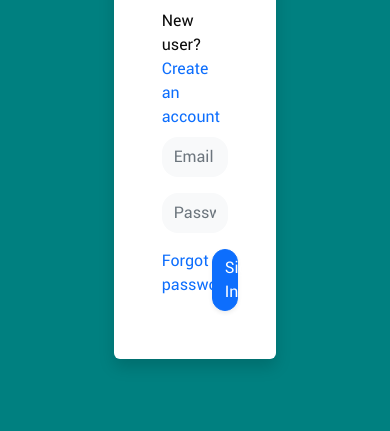
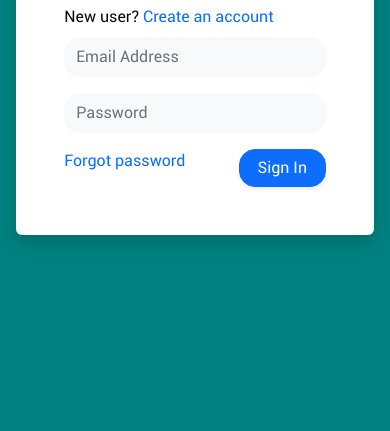
Before and after one commit to lhmqk/UWC_2.0, a plain HTML site: page index.html in a window 390 px wide. Shown: the part 413-844 px from the top of the page. Drawn offline with nearby package versions, Linux system fonts and the light colour scheme.

Commit message:
responsive index

```diff
--- a/index.html
+++ b/index.html
@@ -10,8 +10,8 @@
     <link href="https://cdn.jsdelivr.net/npm/bootstrap@5.2.2/dist/css/bootstrap.min.css" rel="stylesheet" integrity="sha384-Zenh87qX5JnK2Jl0vWa8Ck2rdkQ2Bzep5IDxbcnCeuOxjzrPF/et3URy9Bv1WTRi" crossorigin="anonymous">
 </head>
 <body class="text-center">
-    <main class="form-signin w-100 m-auto">
-        <form class="col-5 mx-auto p-5 rounded-2 shadow">
+    <main class="form-signin w-100 m-auto row">
+        <form class="col-11 col-md-7 col-lg-6 mx-auto p-5 rounded-2 shadow">
             <img class="mb-0" src="./img/logo/4234142.png" alt="UWC logo" width="80" height="80">
             <h1 class="h3 mb-0 fw-bolder">UWC 2.0</h1>
             <p class="mb-1 fw-semibold">URBAN WASTE COLLECTION AID</p>
@@ -23,10 +23,10 @@
             <input type="text" class="form-control mb-3 rounded-4 bg-light border-0 py-2" placeholder="Email Address" aria-label="Email Address">
             <input type="password" class="form-control mb-3 rounded-4 bg-light border-0 py-2" placeholder="Password">
             <div class="row justify-content-between g-0">
-                <div class="col-5">
+                <div class="col-6 col-lg-5">
                     <button type="button" class="btn btn-link w-100 text-start p-0 border-0 text-decoration-none">Forgot password</button>
                 </div>
-                <div class="col-3">
+                <div class="col-4 col-lg-3">
                     <a href="./home.html"><button type="button" class="btn btn-primary w-100 shadow-sm rounded-4">Sign In</button></a>
                 </div>
             </div>
```
